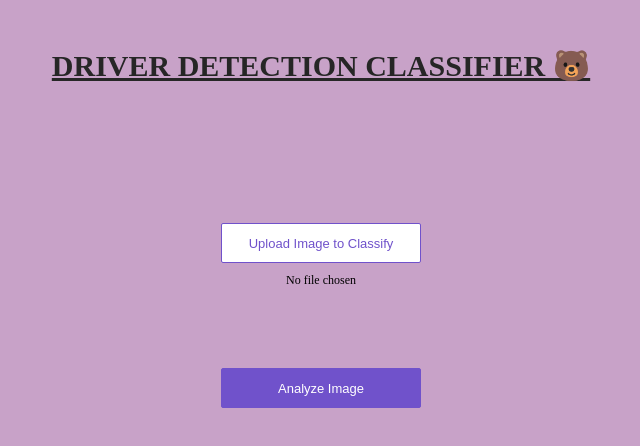
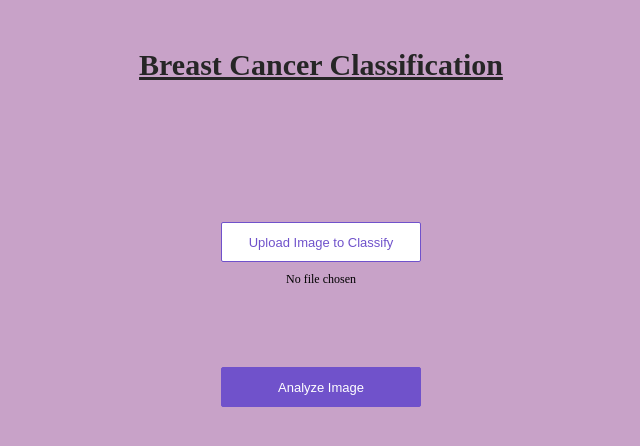
Before and after one commit to shreyaco16352/Breast-Detection, a plain HTML site: page app/view/index.html in a window 1280 px wide. Shown: the whole page, without its empty margins (319-959 px from the left). Drawn offline with Linux system fonts and the light colour scheme.

Commit message:
Update index.html

```diff
--- a/app/view/index.html
+++ b/app/view/index.html
@@ -7,7 +7,7 @@
 <body>
 <div>
   <div class='center'>
-    <div class='title'><b><u>DRIVER DETECTION CLASSIFIER 🐻</u></b></div>
+    <div class='title'><b><u>Breast Cancer Classification</u></b></div>
 
     <div class='content'>
       <div class='no-display'>
```
